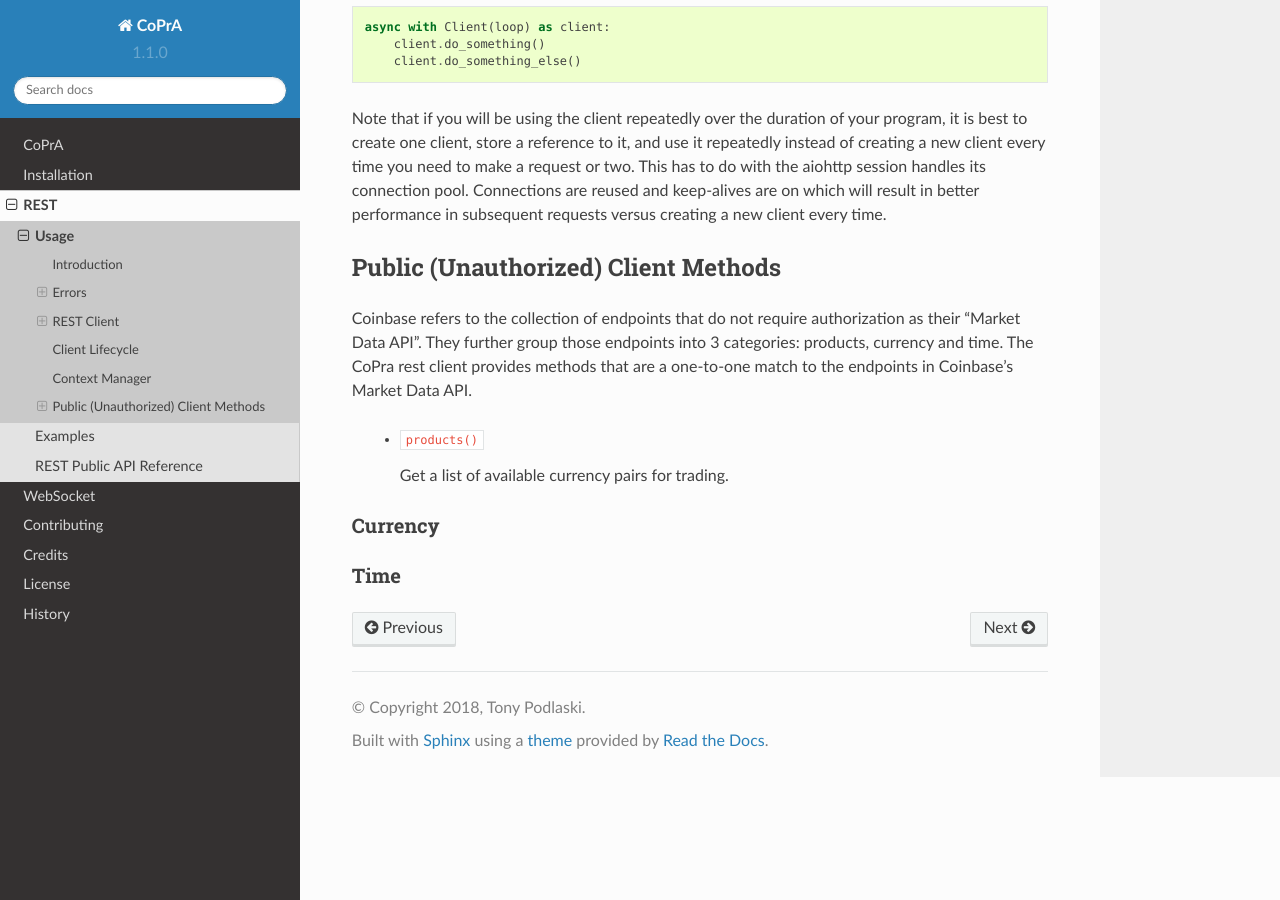
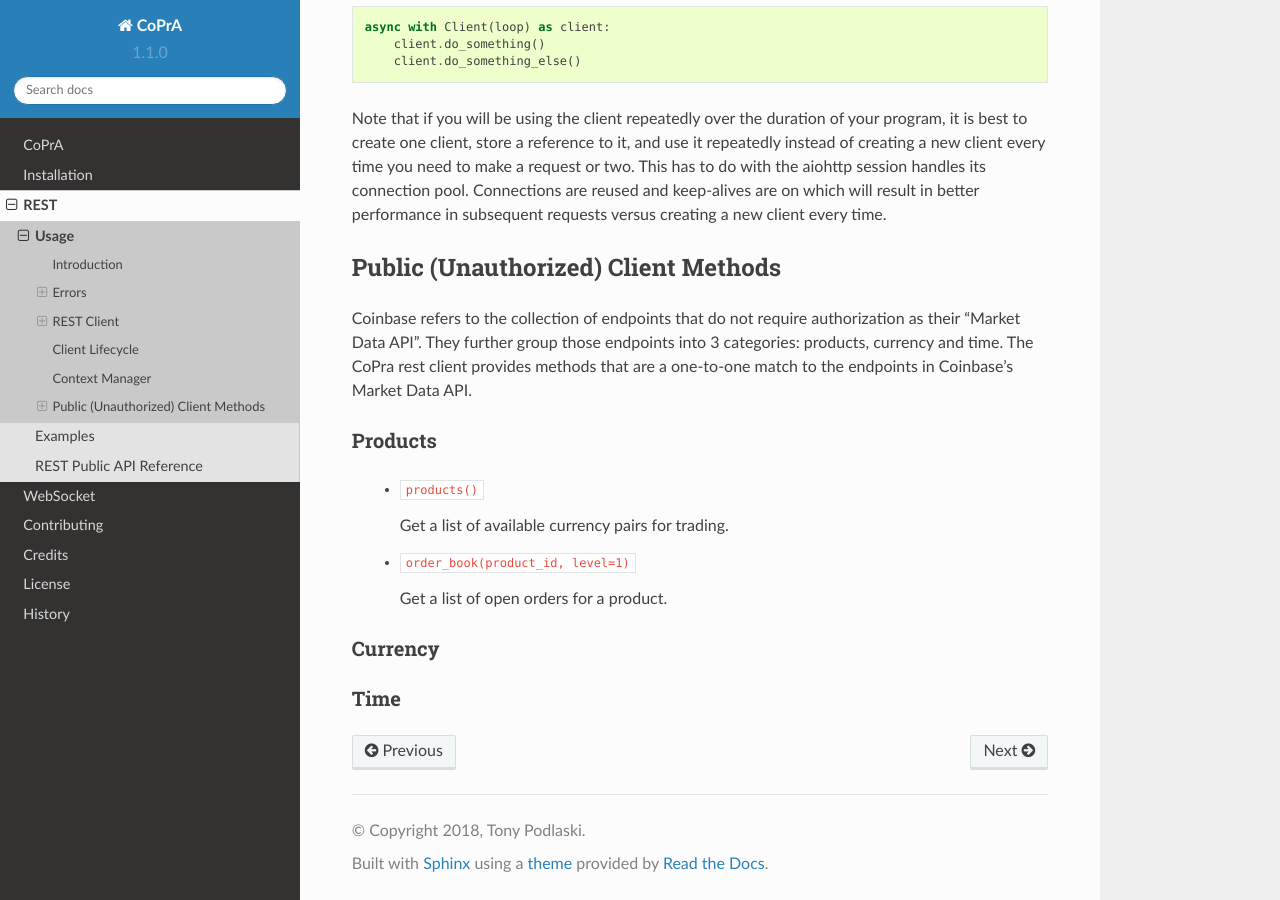
Before and after one commit to tpodlaski/copra, a Sphinx documentation site: the page built from docs/rest/usage.rst, in a window 1280 px wide and 900 px high, scrolled down 3142 px. Built offline with Sphinx 7.4.7 and the Read the Docs theme 2.0.0, drawn with Linux system fonts in a browser that asks for light colours.

Commit message:
Update usage.rst

```diff
--- a/docs/rest/usage.rst
+++ b/docs/rest/usage.rst
@@ -114,9 +114,16 @@ Public (Unauthorized) Client Methods
 
 Coinbase refers to the collection of endpoints that do not require authorization as their "Market Data API". They further group those endpoints into 3 categories: products, currency and time. The CoPra rest client provides methods that are a one-to-one match to the endpoints in Coinbase's Market Data API.
 
+Products
+++++++++
+
     * :code:`products()`
 
       Get a list of available currency pairs for trading.
+
+    * :code:`order_book(product_id, level=1)`
+
+      Get a list of open orders for a product.
 
 Currency
 ++++++++
```
